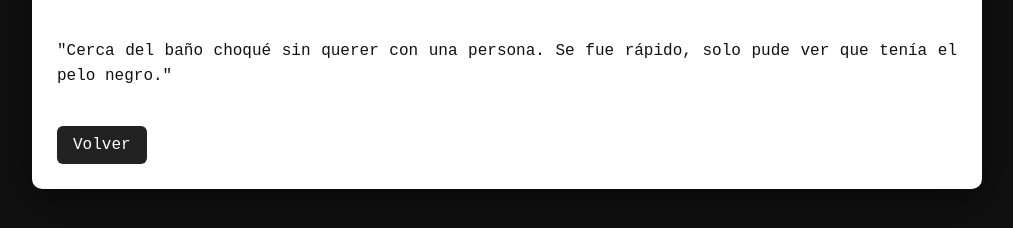
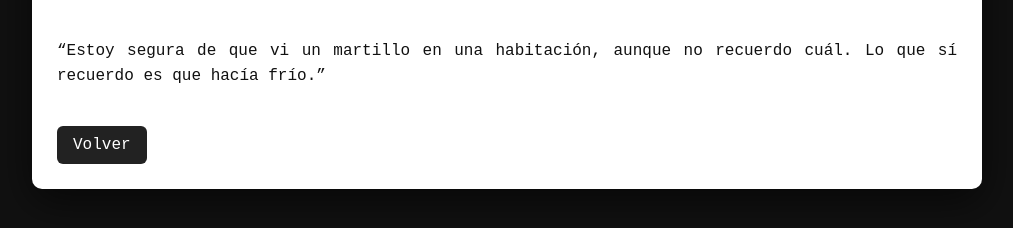
Before and after one commit to Khasiger/HalloweenArgentina, a plain HTML site: page Pista9/result.html in a window 1280 px wide. Shown: the part 352-580 px from the top of the page, without its empty margins (133-1146 px from the left). Drawn offline with Linux system fonts and the light colour scheme.

Commit message:
Update result.html

```diff
--- a/Pista9/result.html
+++ b/Pista9/result.html
@@ -60,7 +60,7 @@
   <div class="box" role="main">
     <h1>Testigo 1</h1>
     <p>
-      "Cerca del baño choqué sin querer con una persona. Se fue rápido, solo pude ver que tenía el pelo negro."
+      “Estoy segura de que vi un martillo en una habitación, aunque no recuerdo cuál. Lo que sí recuerdo es que hacía frío.”
     </p>
     <a href="index.html" class="back">Volver</a>
   </div>
```
